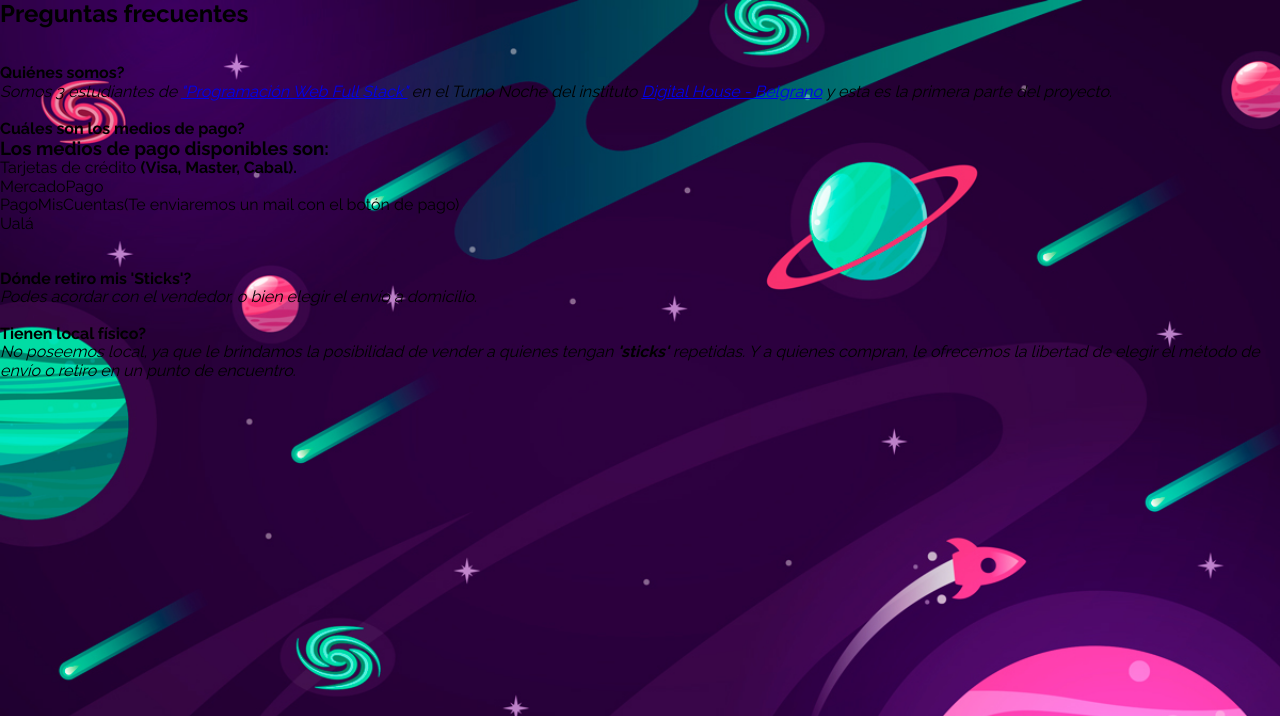
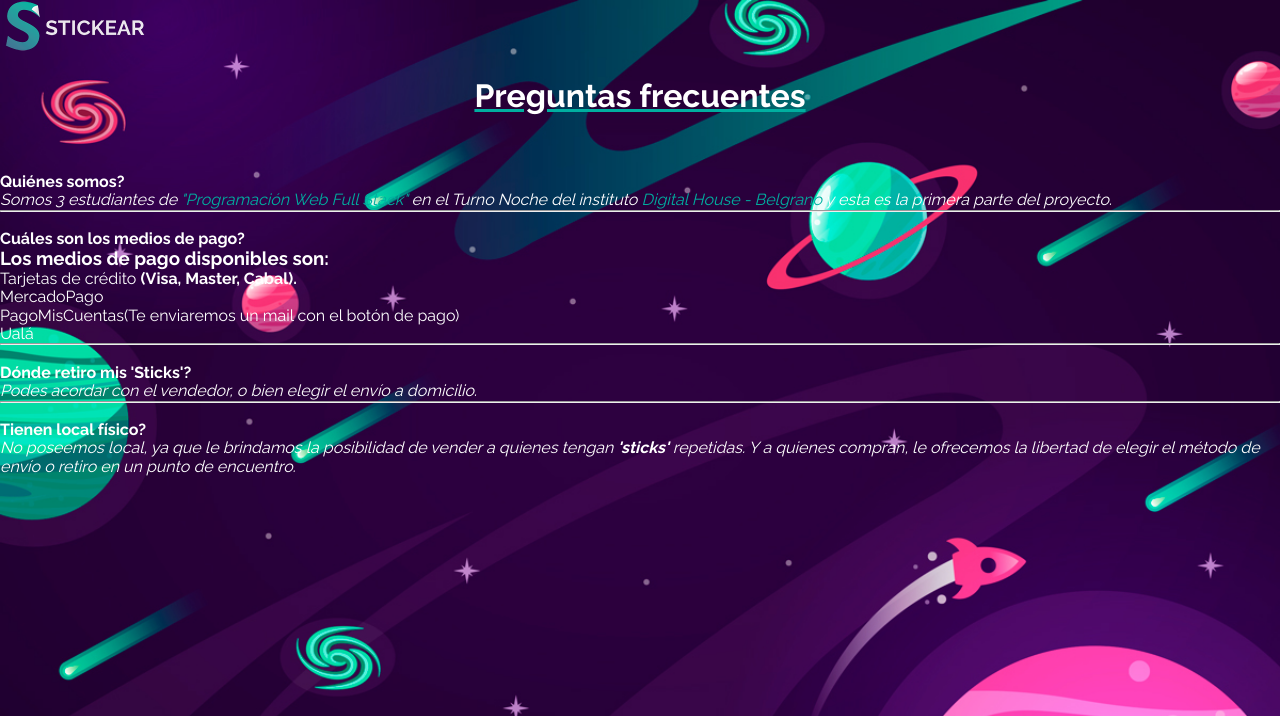
Before and after one commit to AlanSoleOne/M.A.C, a PHP site: page /faq.php in a window 1280 px wide. Shown: the top 716 px of the page. Run offline with PHP 8.4, Linux system fonts and the light colour scheme.

Commit message:
arreglos

```diff
--- /dev/null
+++ b/css/master.css
@@ -0,0 +1,58 @@
+*{
+    box-sizing: border-box;
+    margin: 0;
+    padding: 0;
+}
+
+body{
+font-family: 'Raleway', sans-serif;
+background-image: url('../img/fondo.jpg');
+color: white;
+}
+
+h1{
+    text-align: center;
+    text-decoration: underline #00afa0;
+}
+
+.container{
+    width: 100%;
+}
+
+.logo {
+    display: inline-block;
+    width: 150px;
+}
+
+.logo-mobile {
+    display: none;
+}
+
+a:link {
+    color: #00afa0;
+    background-color: transparent;
+    text-decoration: none;
+}
+a:visited {
+    color: pink;
+    background-color: transparent;
+    text-decoration: none;
+}
+a:hover {
+    color: red;
+    background-color: transparent;
+    text-decoration: underline;
+}
+a:active {
+    color: yellow;
+    background-color: transparent;
+    text-decoration: underline;
+}
+
+
+@media (min-width: 900px) {
+    body {
+        background-size: cover;
+        background-repeat: no-repeat;
+    }
+}
--- a/faq.php
+++ b/faq.php
@@ -5,16 +5,23 @@
     <meta name="viewport" content="width=device-width, initial-scale=1.0">
     <meta http-equiv="X-UA-Compatible" content="ie=edge">
     <title>Preguntas frecuentes</title>
-    <link rel="stylesheet" href="css/styles.css">
+    <link rel="stylesheet" href="css/master.css">
     <link rel="stylesheet" href="css/normalize.css">
     <link href="https://fonts.googleapis.com/css?family=Raleway:100,300,400,500,700" rel="stylesheet">
     <link rel="icon" href="favicon.png" type="image/x-icon" />
 </head>
 <body>
-    <div>
+    <div class="container">
+
+        <header>
+            <a href="index.html">
+            <img class="logo" src="img/logo.png" alt="">
+            </a>
+
+            <img class="logo-mobile" src="img/logo-mobile.png" alt="">
+        </header>
 <!--Título-->
-<h2>Preguntas frecuentes</h2>
-    </div>
+<h1>Preguntas frecuentes</h1>
 <br>
 <br>
 <!--Opcion 1-->
@@ -24,9 +31,9 @@
         </li>
       </ul>
 <!--Respuesta-->
-<i>Somos 3 estudiantes de <a href="https://www.digitalhouse.com/curso/programacion-web-fullstack/">"Programación Web Full Stack"</a>  en el Turno Noche del
-instituto <a href="https://www.digitalhouse.com/campus/belgrano/">Digital House - Belgrano</a> y esta es la primera parte del proyecto.</i>
-<br>
+<i>Somos 3 estudiantes de <a target="_blank" href="https://www.digitalhouse.com/curso/programacion-web-fullstack/">"Programación Web Full Stack"</a>  en el Turno Noche del
+instituto <a target="_blank" href="https://www.digitalhouse.com/campus/belgrano/">Digital House - Belgrano</a> y esta es la primera parte del proyecto.</i>
+<hr>
 <br>
 <!--Opcion 2-->
 <ul>
@@ -43,7 +50,7 @@ instituto <a href="https://www.digitalhouse.com/campus/belgrano/">Digital House
                 <li>PagoMisCuentas(Te enviaremos un mail con el botón de pago)</li>
                 <li>Ualá</li>
             </ol>
-<br>
+<hr>
 <br>
 <!--Opcion 3-->
 <ul>
@@ -53,7 +60,7 @@ instituto <a href="https://www.digitalhouse.com/campus/belgrano/">Digital House
 </ul>
 <!--Respuesta-->
 <i>Podes acordar con el vendedor, o bien elegir el envío a domicilio.</i>
-<br>
+<hr>
 <br>
 <!--Opcion 4-->
 <ul>
@@ -65,5 +72,6 @@ instituto <a href="https://www.digitalhouse.com/campus/belgrano/">Digital House
 <i>No poseemos local, ya que le brindamos la posibilidad de vender a quienes tengan
 <strong>'sticks'</strong> repetidas. Y a quienes compran, le ofrecemos la libertad de
 elegir el método de envío o retiro en un punto de encuentro. </i>
+    </div>
 </body>
 </html>
--- a/index.html
+++ b/index.html
@@ -21,7 +21,7 @@
             <img class="logo-mobile" src="img/logo-mobile.png" alt="">
         </header>
             <nav class="inicio-sesion">
-                <a href="faq.php">Preguntas frecuentes</a>
+                <a class="boton-inicio" href="faq.php">Preguntas frecuentes</a>
                 <a class="boton-inicio" href="usuario.html">Iniciar sesión</a>
                 <a href="formulario.html">REGISTRARSE</a>
             </nav>
```
